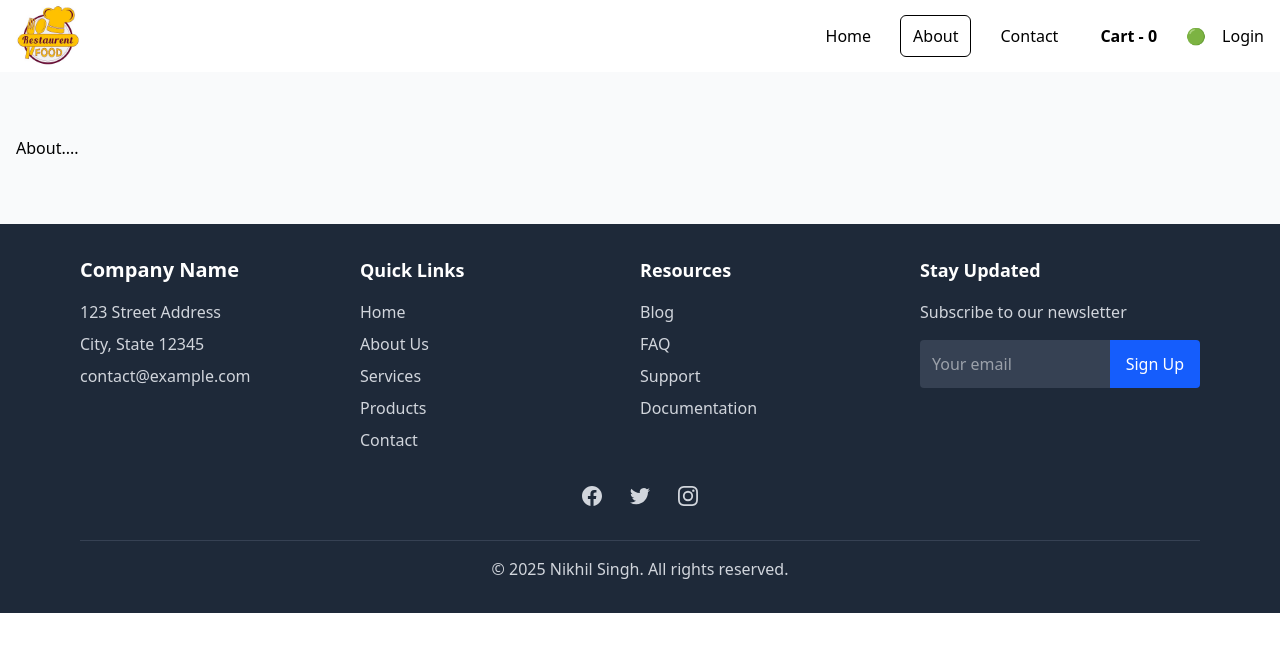
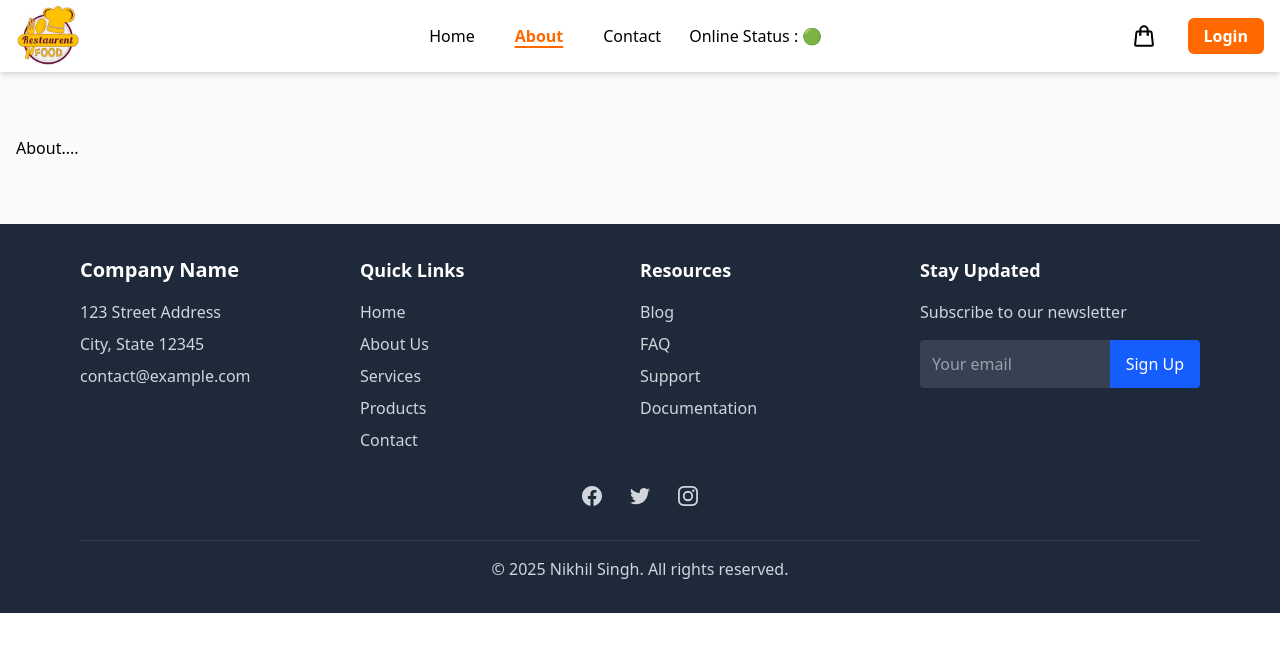
Before and after one commit to mrnikhilsingh/Eatzy, a React (Vite) app: page /about in a window 1280 px wide. Shown: the top 652 px of the page. Built offline with nearby package versions, Linux system fonts and the light colour scheme.

Commit message:
feat(Header): enhance navigation styling and improve cart functionality with item count badge

```diff
--- a/src/components/Header.jsx
+++ b/src/components/Header.jsx
@@ -19,7 +19,7 @@ const Header = () => {
   const cartItems = useSelector((store) => store.cart);
 
   return (
-    <nav className="shadow-sm">
+    <nav className="relative shadow-md">
       <div className="mx-auto max-w-7xl px-4">
         <div className="flex items-center justify-between">
           {/* Logo */}
@@ -34,7 +34,7 @@ const Header = () => {
               <NavLink
                 to="/"
                 className={({ isActive }) =>
-                  `${isActive ? "border-black" : "border-white"} rounded-md border px-3 py-2 font-medium hover:border-black`
+                  `${isActive ? "font-semibold text-orange-500 underline" : "text-black"} rounded-md px-3 py-2 font-medium decoration-2 underline-offset-4 transition-all hover:text-orange-500 hover:underline`
                 }
               >
                 Home
@@ -42,7 +42,7 @@ const Header = () => {
               <NavLink
                 to="/about"
                 className={({ isActive }) =>
-                  `${isActive ? "border-black" : "border-white"} rounded-md border px-3 py-2 font-medium hover:border-black`
+                  `${isActive ? "font-semibold text-orange-500 underline" : "text-black"} rounded-md px-3 py-2 font-medium decoration-2 underline-offset-4 transition-all hover:text-orange-500 hover:underline`
                 }
               >
                 About
@@ -50,34 +50,77 @@ const Header = () => {
               <NavLink
                 to="/contact"
                 className={({ isActive }) =>
-                  `${isActive ? "border-black" : "border-white"} rounded-md border px-3 py-2 font-medium hover:border-black`
+                  `${isActive ? "font-semibold text-orange-500 underline" : "text-black"} rounded-md px-3 py-2 font-medium decoration-2 underline-offset-4 transition-all hover:text-orange-500 hover:underline`
                 }
               >
                 Contact
               </NavLink>
+              <span>Online Status : {isOnline ? "🟢" : "🔴"}</span>
+            </div>
+          </div>
+          <div className="hidden items-center justify-center gap-5 md:block md:flex">
+            {/* Shopping Cart Icon */}
             <NavLink
               to="/cart"
-                className={({ isActive }) =>
-                  `${isActive ? "border-black" : "border-white"} rounded-md border px-3 py-2 font-bold hover:border-black`
-                }
+              className="relative rounded-md px-3 py-2 font-medium transition-all hover:scale-110"
             >
-                Cart - {cartItems.length}
+              <svg
+                className="h-6 w-6"
+                fill="none"
+                viewBox="0 0 24 24"
+                stroke="currentColor"
+                strokeWidth={2}
+              >
+                <path
+                  strokeLinecap="round"
+                  strokeLinejoin="round"
+                  d="M15.75 10.5V6a3.75 3.75 0 10-7.5 0v4.5m11.356-1.993l1.263 12c.07.665-.45 1.243-1.119 1.243H4.25a1.125 1.125 0 01-1.12-1.243l1.264-12A1.125 1.125 0 015.513 7.5h12.974c.576 0 1.059.435 1.119.993zM8.625 10.5a.375.375 0 11-.75 0 .375.375 0 01.75 0zm7.5 0a.375.375 0 11-.75 0 .375.375 0 01.75 0z"
+                />
+              </svg>
+              {/* Cart Item Count Badge */}
+              {cartItems.length > 0 && (
+                <span className="absolute -top-1 -right-1 flex h-5 w-5 min-w-[20px] items-center justify-center rounded-full bg-orange-700 text-xs font-bold text-white">
+                  {cartItems.length > 99 ? "99+" : cartItems.length}
+                </span>
+              )}
             </NavLink>
-              <span>{isOnline ? "🟢" : "🔴"}</span>
             <button
               onClick={() => setIsLoggedIn(!isLoggedIn)}
-                className="cursor-pointer"
+              className="hidden cursor-pointer rounded-md bg-orange-500 px-4 py-1.5 font-semibold text-white transition-colors hover:bg-orange-600 md:block"
             >
               {isLoggedIn ? "Logout" : "Login"}
             </button>
           </div>
-          </div>
-
           {/* Mobile menu button */}
-          <div className="flex items-center md:hidden">
+          <div className="flex items-center gap-2 md:hidden">
+            {/* Shopping Cart Icon Mobile */}
+            <NavLink
+              to="/cart"
+              className="relative rounded-md px-3 py-2 font-medium transition-all hover:scale-110"
+            >
+              <svg
+                className="h-6 w-6"
+                fill="none"
+                viewBox="0 0 24 24"
+                stroke="currentColor"
+                strokeWidth={2}
+              >
+                <path
+                  strokeLinecap="round"
+                  strokeLinejoin="round"
+                  d="M15.75 10.5V6a3.75 3.75 0 10-7.5 0v4.5m11.356-1.993l1.263 12c.07.665-.45 1.243-1.119 1.243H4.25a1.125 1.125 0 01-1.12-1.243l1.264-12A1.125 1.125 0 015.513 7.5h12.974c.576 0 1.059.435 1.119.993zM8.625 10.5a.375.375 0 11-.75 0 .375.375 0 01.75 0zm7.5 0a.375.375 0 11-.75 0 .375.375 0 01.75 0z"
+                />
+              </svg>
+              {/* Cart Item Count Badge */}
+              {cartItems.length > 0 && (
+                <span className="absolute -top-1 -right-1 flex h-5 w-5 min-w-[20px] items-center justify-center rounded-full bg-orange-700 text-xs font-bold text-white">
+                  {cartItems.length > 99 ? "99+" : cartItems.length}
+                </span>
+              )}
+            </NavLink>
             <button
               onClick={toggleMenu}
-              className="inline-flex items-center justify-center rounded-md p-2 hover:bg-gray-700 focus:outline-none"
+              className="inline-flex cursor-pointer items-center justify-center rounded-md p-2 transition-all focus:outline-none"
             >
               {isMenuOpen ? (
                 <svg
@@ -116,31 +159,40 @@ const Header = () => {
       {/* Mobile Menu */}
       {isMenuOpen && (
         <div className="md:hidden">
-          <div className="space-y-1 px-2 pt-2 pb-3 sm:px-3">
-            <a
-              href="#"
-              className="block rounded-md px-3 py-2 text-base font-medium hover:bg-gray-700"
+          <div className="px-2 pb-5">
+            <NavLink
+              to="/"
+              className={({ isActive }) =>
+                `${isActive ? "font-semibold text-orange-500 underline" : "text-black"} block rounded-md px-3 py-2 font-medium decoration-2 underline-offset-4 transition-all hover:text-orange-500 hover:underline`
+              }
             >
               Home
-            </a>
-            <a
-              href="#"
-              className="block rounded-md px-3 py-2 text-base font-medium hover:bg-gray-700"
+            </NavLink>
+            <NavLink
+              to="/about"
+              className={({ isActive }) =>
+                `${isActive ? "font-semibold text-orange-500 underline" : "text-black"} block rounded-md px-3 py-2 font-medium decoration-2 underline-offset-4 transition-all hover:text-orange-500 hover:underline`
+              }
             >
               About
-            </a>
-            <a
-              href="#"
-              className="block rounded-md px-3 py-2 text-base font-medium hover:bg-gray-700"
-            >
-              Services
-            </a>
-            <a
-              href="#"
-              className="block rounded-md px-3 py-2 text-base font-medium hover:bg-gray-700"
+            </NavLink>
+            <NavLink
+              to="/contact"
+              className={({ isActive }) =>
+                `${isActive ? "font-semibold text-orange-500 underline" : "text-black"} block rounded-md px-3 py-2 font-medium decoration-2 underline-offset-4 transition-all hover:text-orange-500 hover:underline`
+              }
             >
               Contact
-            </a>
+            </NavLink>
+            <span className="block px-3 py-2">
+              Online Status : {isOnline ? "🟢" : "🔴"}
+            </span>
+            <button
+              onClick={() => setIsLoggedIn(!isLoggedIn)}
+              className="my-2 w-full cursor-pointer rounded-md bg-orange-500 px-3 py-2 text-left font-semibold text-white transition-colors hover:bg-orange-600"
+            >
+              {isLoggedIn ? "Logout" : "Login"}
+            </button>
           </div>
         </div>
       )}
```
Lines whose indentation alone changed are shown as unchanged.
